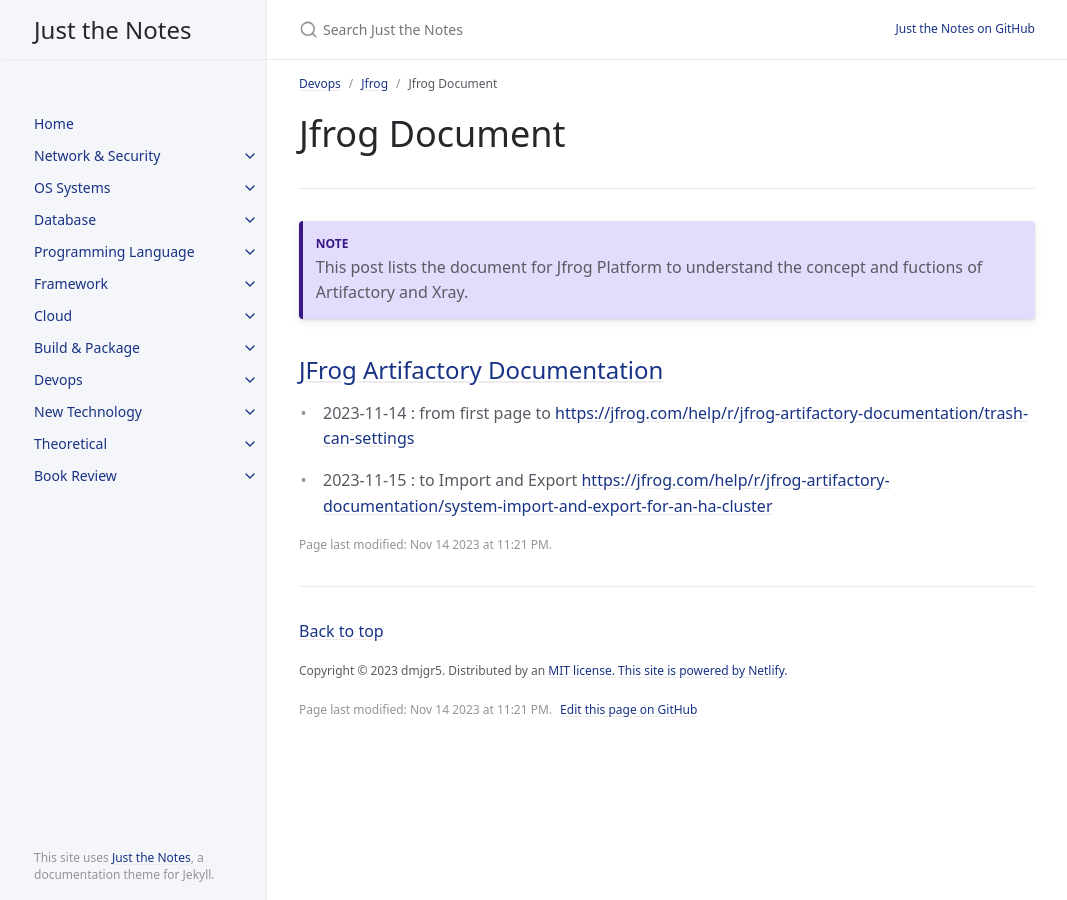
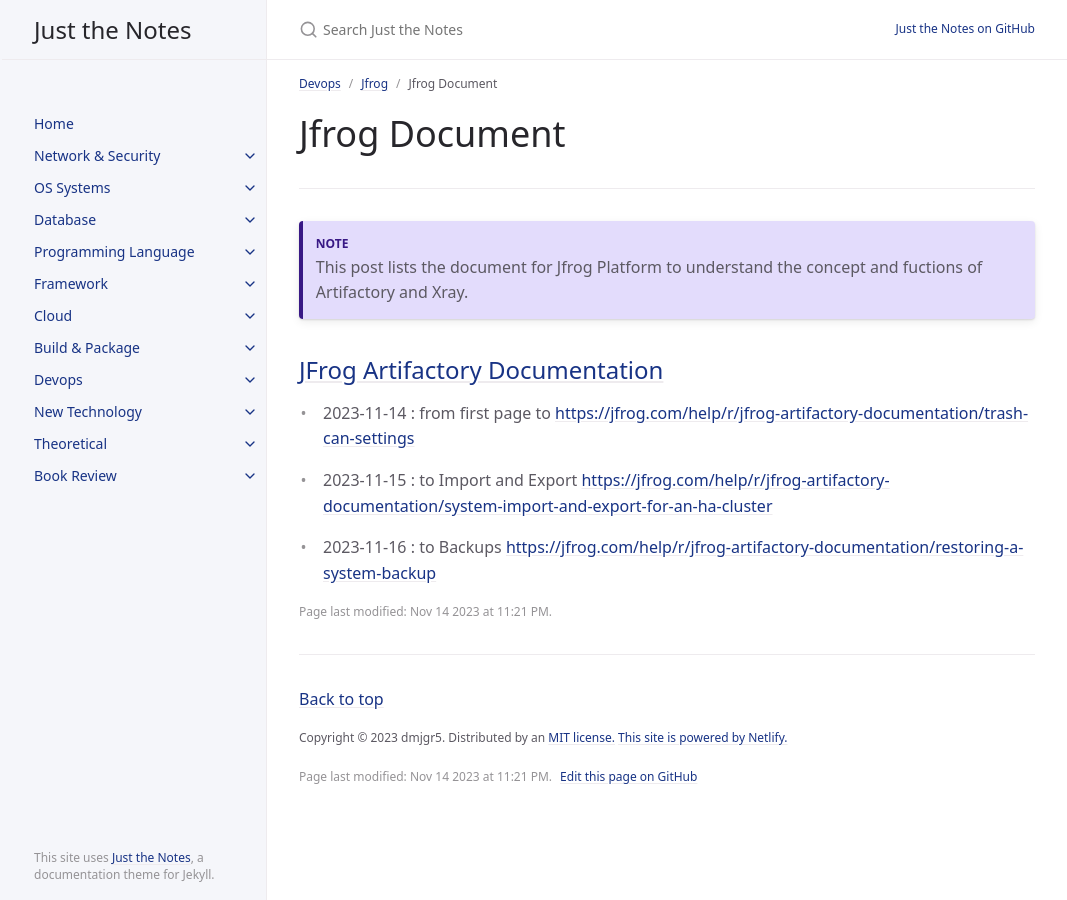
Before and after one commit to dmjgr5/dmjgr5.github.io, a Jekyll site: the page built from docs/devops/jfrog-document.md, in a window 1280 px wide. Shown: the whole page, without its empty margins (105-1172 px from the left). Built offline with Jekyll 4.4.1, drawn with Linux system fonts in a browser that asks for light colours; cached includes are drawn as plain includes.

Commit message:
jfrog updata

```diff
--- a/docs/devops/jfrog-document.md
+++ b/docs/devops/jfrog-document.md
@@ -23,3 +23,5 @@ This post lists the document for Jfrog Platform to understand the concept and fu
 - 2023-11-14 : from first page to [https://jfrog.com/help/r/jfrog-artifactory-documentation/trash-can-settings](https://jfrog.com/help/r/jfrog-artifactory-documentation/trash-can-settings)
 
 - 2023-11-15 : to Import and Export [https://jfrog.com/help/r/jfrog-artifactory-documentation/system-import-and-export-for-an-ha-cluster](https://jfrog.com/help/r/jfrog-artifactory-documentation/system-import-and-export-for-an-ha-cluster)
+
+- 2023-11-16 : to Backups [https://jfrog.com/help/r/jfrog-artifactory-documentation/restoring-a-system-backup](https://jfrog.com/help/r/jfrog-artifactory-documentation/restoring-a-system-backup)
```
Also changed, not shown: 2 other files.
